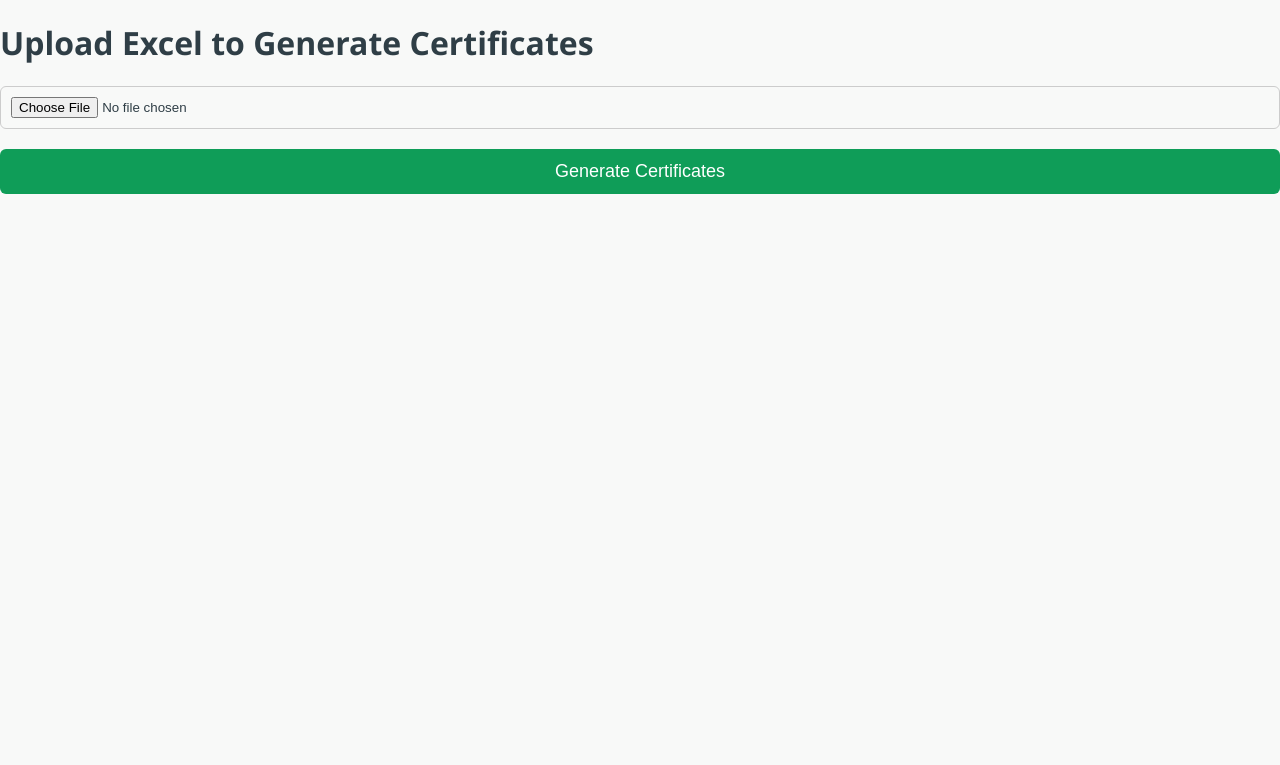
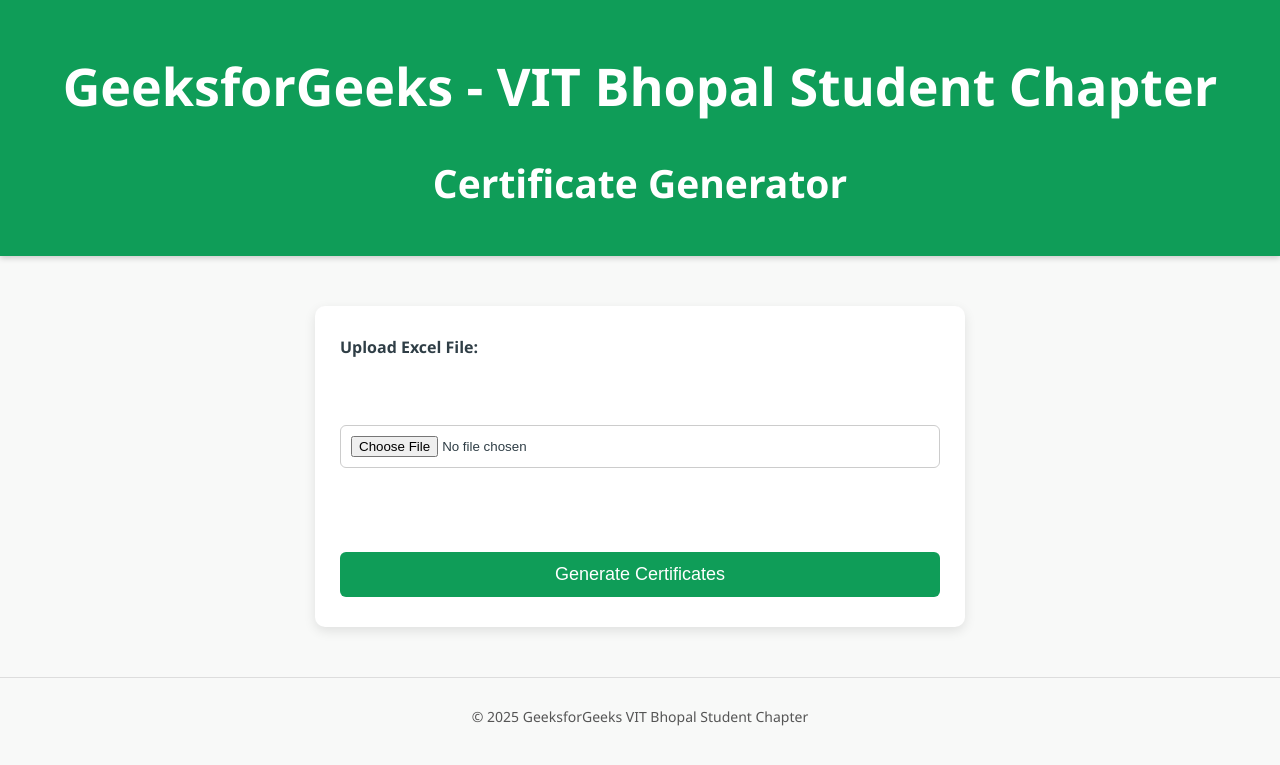
Before and after one commit to Akanksha-Shahi/certificate-generator, a Flask app: page / in a window 1280 px wide. Shown: the top 765 px of the page. Run offline with Flask 3, Linux system fonts and the light colour scheme.

Commit message:
Update index.html

```diff
--- a/templates/index.html
+++ b/templates/index.html
@@ -2,16 +2,30 @@
 <html lang="en">
 <head>
   <meta charset="UTF-8">
+  <meta name="viewport" content="width=device-width, initial-scale=1.0">
+  <title>Certificate Generator</title>
   <link rel="stylesheet" href="{{ url_for('static', filename='style.css') }}">
-  <script src="{{ url_for('static', filename='script.js') }}"></script>
-
-  <title>Certificate Generator</title>
 </head>
 <body>
-  <h1>Upload Excel to Generate Certificates</h1>
-  <form action="/generate" method="post" enctype="multipart/form-data">
-    <input type="file" name="file" accept=".xlsx,.xls" required>
-    <button type="submit">Generate Certificates</button>
-  </form>
+  <!-- Header -->
+  <header class="gfg-header">
+    <h1>GeeksforGeeks - VIT Bhopal Student Chapter</h1>
+    <h2>Certificate Generator</h2>
+  </header>
+
+  <!-- Upload Section -->
+  <main class="container">
+    <form action="/generate" method="post" enctype="multipart/form-data">
+      <label for="excel"><b>Upload Excel File:</b></label><br>
+      <input type="file" name="excel" id="excel" required>
+      <br><br>
+      <button type="submit" class="gfg-btn">Generate Certificates</button>
+    </form>
+  </main>
+
+  <!-- Footer -->
+  <footer>
+    <p>© 2025 GeeksforGeeks VIT Bhopal Student Chapter</p>
+  </footer>
 </body>
 </html>
```
